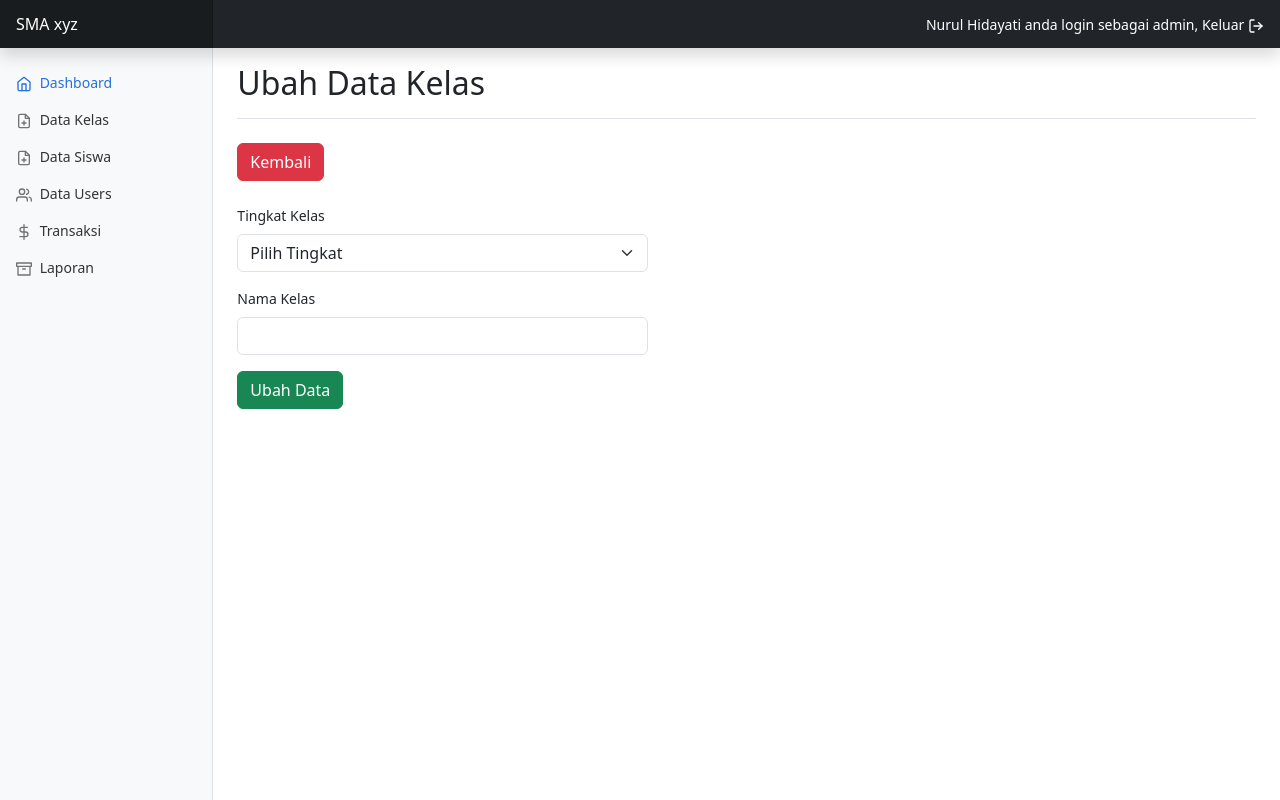
After one commit to rony100801/sistem-pembayaran-catering, a PHP site: page /kelas_form_ubah.php?id_kelas=1 in a window 1280 px wide. The commit adds this page. Run offline with PHP 8.4, Linux system fonts and the light colour scheme; a user stored in the database is signed in; data that the repository does not hold is empty.

Commit message:
Membuat fitur ubah data kelas

```diff
--- a/kelas.php
+++ b/kelas.php
@@ -38,7 +38,7 @@ $result = mysqli_query($koneksi, $query);
               <th scope="row"><?= $no; ?></th>
               <td><?= $data['tingkat_kelas'] ?> <?= $data['nama_kelas'] ?></td>
               <td>
-                <a href="" class="badge text-bg-primary text-decoration-none">Edit</a>
+                <a href="kelas_form_ubah.php?id_kelas=<?= $data['id_kelas'] ?>" class="badge text-bg-primary text-decoration-none">Ubah</a>
                 <a href="kelas_proses_hapus.php?id_kelas=<?= $data['id_kelas'] ?>" class="badge text-bg-danger text-decoration-none" onclick="return confirm('Yakin ingin dihapus?')">Hapus</a>
               </td>
             </tr>
--- /dev/null
+++ b/kelas_form_ubah.php
@@ -0,0 +1,53 @@
+<?php
+require 'koneksi.php';
+
+$id_kelas = $_GET['id_kelas'];
+$query = "SELECT * FROM tbl_kelas WHERE id_kelas = $id_kelas";
+$result = mysqli_query($koneksi, $query);
+$data = mysqli_fetch_assoc($result);
+// var_dump($data['nama_kelas']);
+?>
+<?php require 'templates/header.php' ?>
+<?php require 'templates/footer.php' ?>
+
+<main class="col-md-9 ms-sm-auto col-lg-10 px-md-4">
+  <div class="d-flex justify-content-between flex-wrap flex-md-nowrap align-items-center pt-3 pb-2 mb-3 border-bottom">
+    <h1 class="h2">Ubah Data Kelas</h1>
+  </div>
+
+  <div class="row my-4">
+    <div class="col-md-5">
+      <a href="kelas.php" class="btn btn-danger">Kembali</a>
+    </div>
+  </div>
+
+  <div class="row">
+    <div class="col-md-5">
+
+      <form action="kelas_proses_ubah.php" method="post">
+
+      <input type="hidden" name="id_kelas" value="<?= $id_kelas ?>">
+
+        <div class="mb-3">
+          <label for="tingkat_kelas" class="form-label">Tingkat Kelas</label>
+          <select class="form-select" aria-label="Default select example" name="tingkat_kelas" id="tingkat_kelas">
+            <option <?= ($data['tingkat_kelas'] === '') ? 'selected' : '' ?>>Pilih Tingkat</option>
+            <option value="X" <?= ($data['tingkat_kelas'] === 'X') ? 'selected' : '' ?>>X</option>
+            <option value="XI" <?= ($data['tingkat_kelas'] === 'XI') ? 'selected' : '' ?>>XI</option>
+            <option value="XII" <?= ($data['tingkat_kelas'] === 'XII') ? 'selected' : '' ?>>XII</option>
+          </select>
+        </div>
+
+        <div class="mb-3">
+          <label for="nama_kelas" class="form-label">Nama Kelas</label>
+          <input type="text" class="form-control" id="nama_kelas" name="nama_kelas" value="<?= $data['nama_kelas'] ?>">
+        </div>
+
+        <button type="submit" class="btn btn-success" name="simpan">Ubah Data</button>
+
+      </form>
+
+    </div>
+  </div>
+
+</main>
```
Also changed, not shown: kelas_proses_ubah.php (added, +33 -0 lines).
